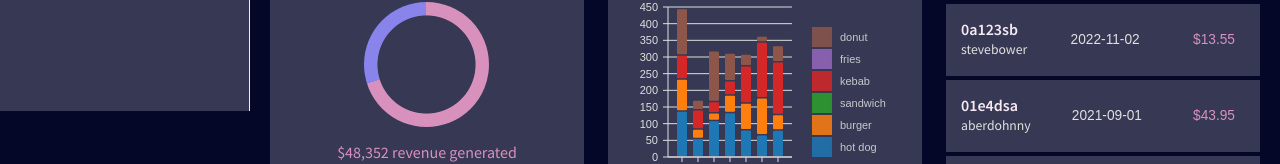
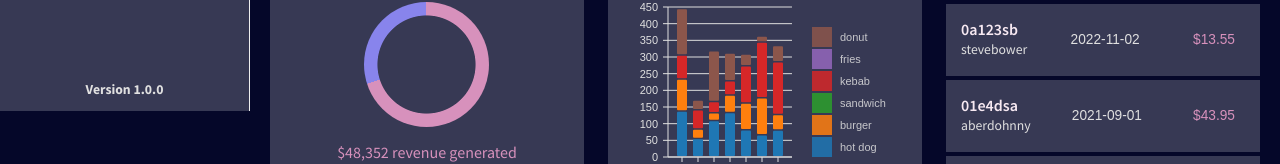
Before and after one commit to oceands/Project_Foresight, a React (Create React App) app in the folder client/: page / in a window 1280 px wide. Shown: the part 689-853 px from the top of the page. Built offline with nearby package versions, Linux system fonts and the light colour scheme.

Commit message:
Version Information added

```diff
--- a/client/src/pages/global/sidebar/MyProSidebar.jsx
+++ b/client/src/pages/global/sidebar/MyProSidebar.jsx
@@ -291,8 +291,19 @@ const MyProSidebar = () => {
               selected={selected}
               setSelected={setSelected}
             />
+
           </Box>
         </Menu>
+        <Typography
+               textAlign="center"
+               padding="10px" // Add some padding for spacing
+               backgroundColor={colors.primary[400]} // Match the sidebar background
+               color={colors.grey[100]} // Text color
+               position="absolute"
+               bottom="0"
+               width="100%"
+               fontWeight="bold"
+        >Version 1.0.0</Typography>
       </Sidebar>
     </Box>
   );
```
